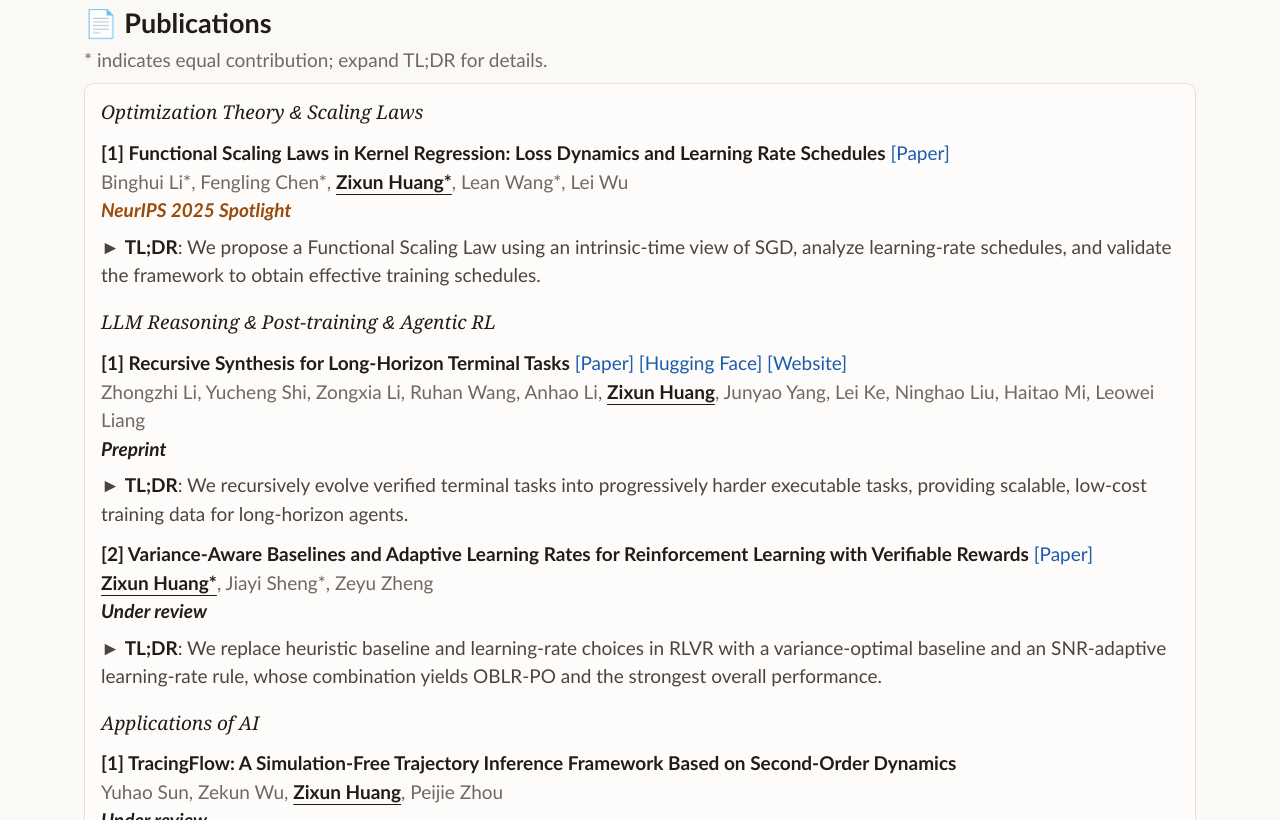
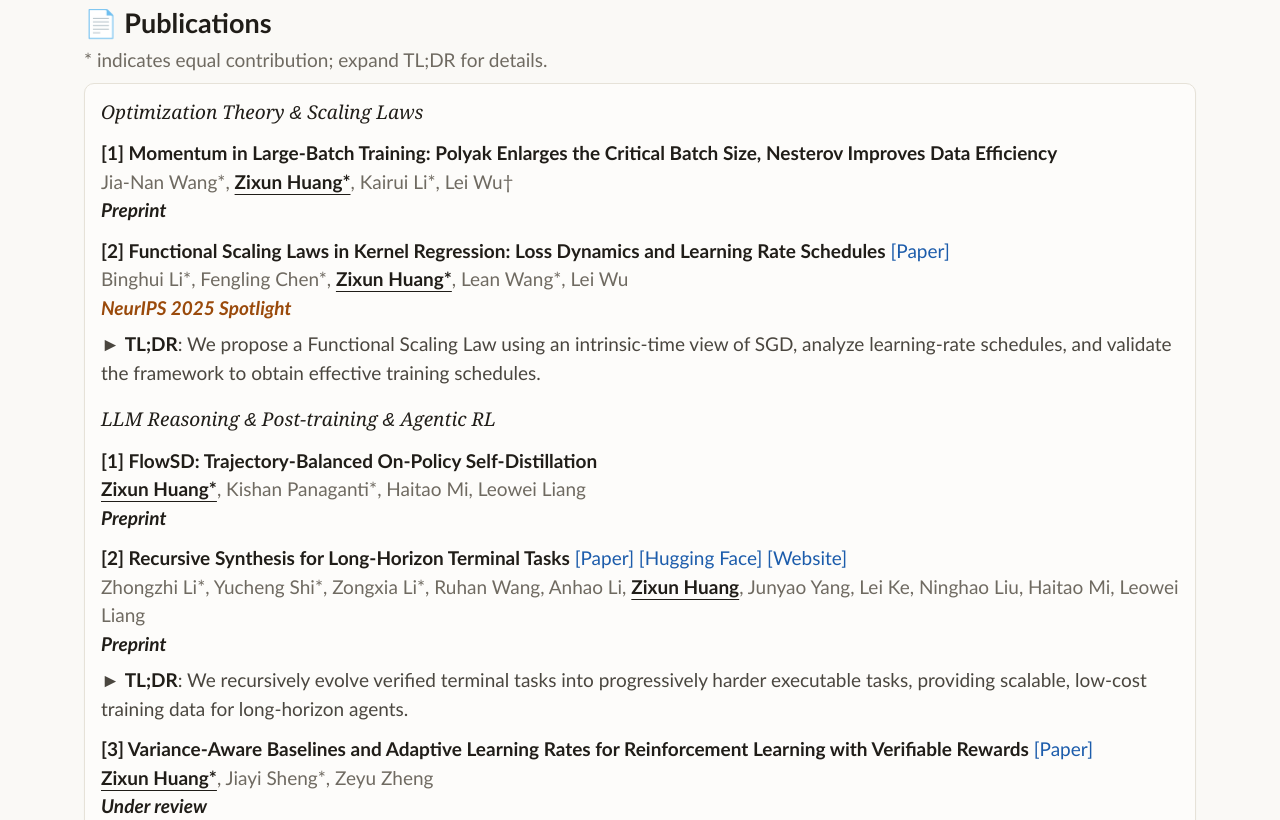
Before and after one commit to alexhuang13/alexhuang13.github.io, a plain HTML site: page index.html in a window 1280 px wide. Shown: the part 501-1321 px from the top of the page. Drawn offline with Linux system fonts and the light colour scheme.

Commit message:
Update publications and CV experience

```diff
--- a/index.html
+++ b/index.html
@@ -225,7 +225,12 @@
           <div class="topic-title">Optimization Theory <span class="amp">&amp;</span> Scaling Laws</div>
           <ul>
             <li>
-              <div class="title"><strong>[1] Functional Scaling Laws in Kernel Regression: Loss Dynamics and Learning Rate Schedules</strong> <a href="https://arxiv.org/abs/2509.19189" target="_blank" rel="noreferrer">[Paper]</a></div>
+              <div class="title"><strong>[1] Momentum in Large-Batch Training: Polyak Enlarges the Critical Batch Size, Nesterov Improves Data Efficiency</strong></div>
+              <div class="muted">Jia-Nan Wang*, <strong style="text-decoration: underline;">Zixun Huang*</strong>, Kairui Li*, Lei Wu†</div>
+              <div class="muted"><strong style="font-style: italic;">Preprint</strong></div>
+            </li>
+            <li>
+              <div class="title"><strong>[2] Functional Scaling Laws in Kernel Regression: Loss Dynamics and Learning Rate Schedules</strong> <a href="https://arxiv.org/abs/2509.19189" target="_blank" rel="noreferrer">[Paper]</a></div>
               <div class="muted">Binghui Li*, Fengling Chen*, <strong style="text-decoration: underline;">Zixun Huang*</strong>, Lean Wang*, Lei Wu</div>
               <div class="muted"><strong class="spotlight" style="font-style: italic;">NeurIPS 2025 Spotlight</strong></div>
               <details style="margin-top: 8px;">
@@ -243,8 +248,13 @@
           <div class="topic-title">LLM Reasoning <span class="amp">&amp;</span> Post-training <span class="amp">&amp;</span> Agentic RL</div>
           <ul>
             <li>
-              <div class="title"><strong>[1] Recursive Synthesis for Long-Horizon Terminal Tasks</strong> <a href="https://arxiv.org/abs/2608.05466" target="_blank" rel="noreferrer">[Paper]</a> <a href="https://huggingface.co/collections/Zhongzhi1228/recursive-task-synthesis" target="_blank" rel="noreferrer">[Hugging Face]</a> <a href="https://zhongzhi660.github.io/recursive-verified-synthesis-site/?case=jobs-diff-01-3341b098" target="_blank" rel="noreferrer">[Website]</a></div>
-              <div class="muted">Zhongzhi Li, Yucheng Shi, Zongxia Li, Ruhan Wang, Anhao Li, <strong style="text-decoration: underline;">Zixun Huang</strong>, Junyao Yang, Lei Ke, Ninghao Liu, Haitao Mi, Leowei Liang</div>
+              <div class="title"><strong>[1] FlowSD: Trajectory-Balanced On-Policy Self-Distillation</strong></div>
+              <div class="muted"><strong style="text-decoration: underline;">Zixun Huang*</strong>, Kishan Panaganti*, Haitao Mi, Leowei Liang</div>
+              <div class="muted"><strong style="font-style: italic;">Preprint</strong></div>
+            </li>
+            <li>
+              <div class="title"><strong>[2] Recursive Synthesis for Long-Horizon Terminal Tasks</strong> <a href="https://arxiv.org/abs/2608.05466" target="_blank" rel="noreferrer">[Paper]</a> <a href="https://huggingface.co/collections/Zhongzhi1228/recursive-task-synthesis" target="_blank" rel="noreferrer">[Hugging Face]</a> <a href="https://zhongzhi660.github.io/recursive-verified-synthesis-site/?case=jobs-diff-01-3341b098" target="_blank" rel="noreferrer">[Website]</a></div>
+              <div class="muted">Zhongzhi Li*, Yucheng Shi*, Zongxia Li*, Ruhan Wang, Anhao Li, <strong style="text-decoration: underline;">Zixun Huang</strong>, Junyao Yang, Lei Ke, Ninghao Liu, Haitao Mi, Leowei Liang</div>
               <div class="muted"><strong style="font-style: italic;">Preprint</strong></div>
               <details style="margin-top: 8px;">
                 <summary style="cursor: pointer; color: var(--fg);">► <strong>TL;DR</strong>: We recursively evolve verified terminal tasks into progressively harder executable tasks, providing scalable, low-cost training data for long-horizon agents.</summary>
@@ -258,7 +268,7 @@
               </details>
             </li>
             <li>
-              <div class="title"><strong>[2] Variance-Aware Baselines and Adaptive Learning Rates for Reinforcement Learning with Verifiable Rewards</strong> <a href="https://arxiv.org/pdf/2511.23310" target="_blank" rel="noreferrer">[Paper]</a></div>
+              <div class="title"><strong>[3] Variance-Aware Baselines and Adaptive Learning Rates for Reinforcement Learning with Verifiable Rewards</strong> <a href="https://arxiv.org/pdf/2511.23310" target="_blank" rel="noreferrer">[Paper]</a></div>
               <div class="muted"><strong style="text-decoration: underline;">Zixun Huang*</strong>, Jiayi Sheng*, Zeyu Zheng</div>
               <div class="muted"><strong style="font-style: italic;">Under review</strong></div>
               <details style="margin-top: 8px;">
@@ -352,7 +362,7 @@
         <h2>🏅 Selected Honors and Awards</h2>
         <div class="card">
           <ul>
-            <li class="gold"><span>Grand Prize in “Challenge Cup” Competition</span><span class="year">2026</span></li>
+            <li class="gold"><span>Grand Prize in Challenge Cup Competition</span><span class="year">2026</span></li>
             <li><span>Weiming Scholar in Peking University</span><span class="year">2026</span></li>
             <li><span>Hong Sheng Scholarship</span><span class="year">2024</span></li>
             <li class="gold"><span>First Prize in Chinese Mathematics Contest</span><span class="year">2024</span></li>
```
Also changed, not shown: 3 other files.
